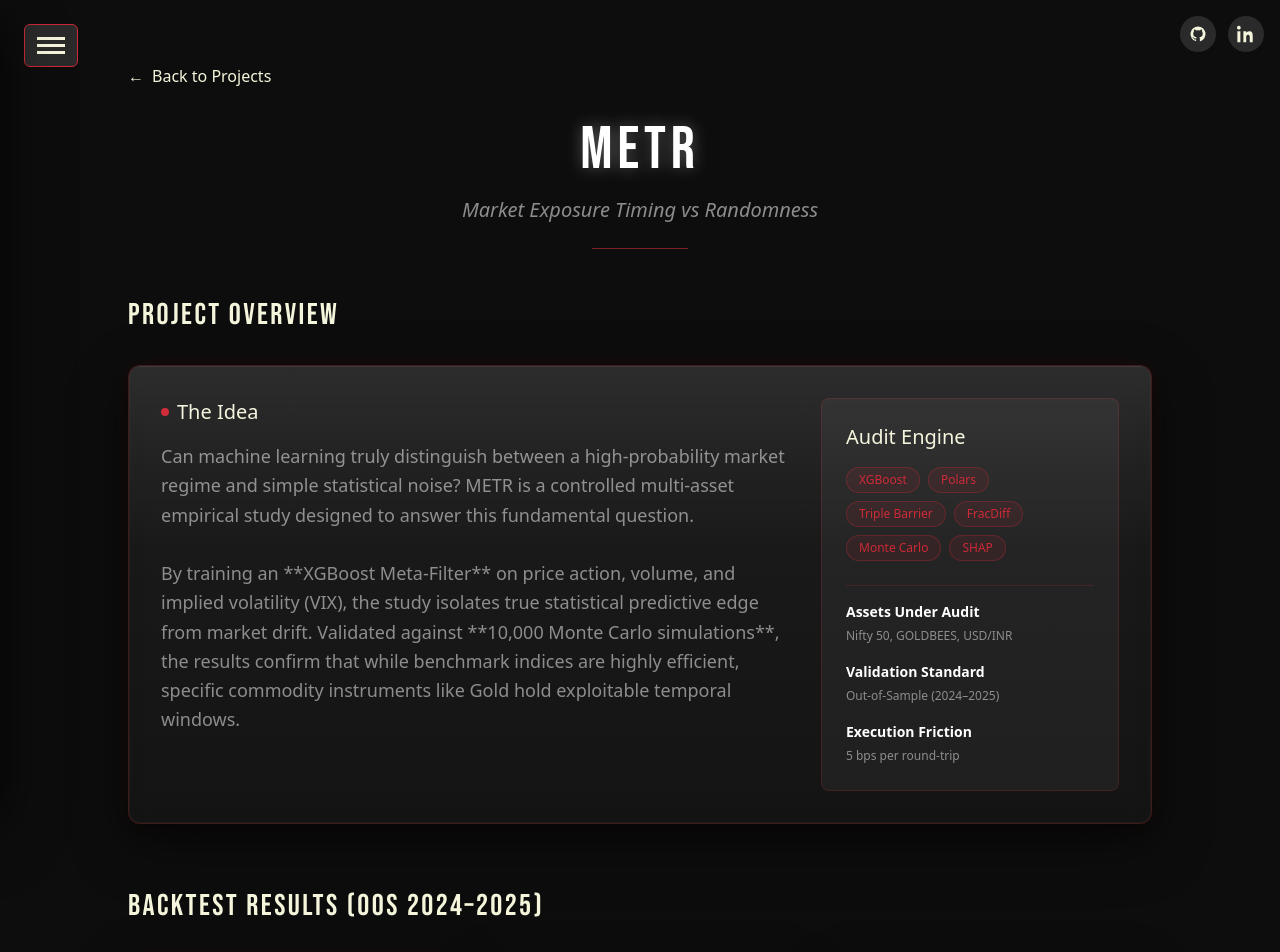
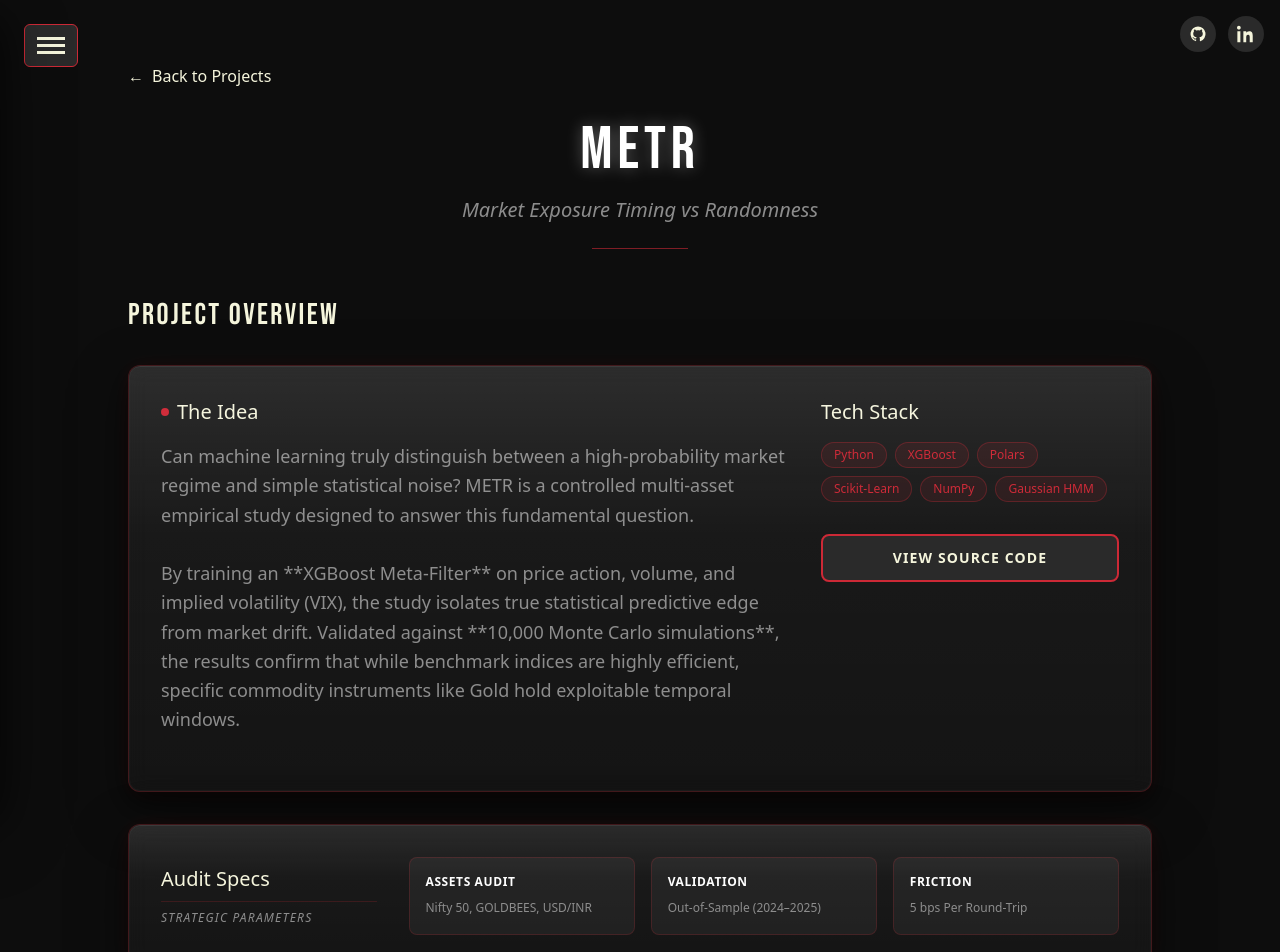
Before and after one commit to mohakapoor/Portfolio, a Next.js app: page /projects/METR in a window 1280 px wide. Shown: the top 952 px of the page. Built offline with nearby package versions, Linux system fonts and the light colour scheme.

Commit message:
fixing the first card

```diff
--- a/src/app/projects/METR/page.tsx
+++ b/src/app/projects/METR/page.tsx
@@ -92,41 +92,63 @@ export default function METRProjectPage() {
                 {/* Project Overview Section */}
                 <section id="project-details" className="max-w-5xl mx-auto mb-16">
                     <h2 className="newspaper-headline text-3xl my-8 animate-slide-right">Project Overview</h2>
-                    <div className="glass-card p-6 md:p-8">
-                        <div className="grid md:grid-cols-3 gap-8">
+
+                    {/* Card 1: The Idea */}
+                    <div className="glass-card p-6 md:p-8 mb-8 animate-slide-up">
+                        <div className="grid md:grid-cols-3 gap-8 items-start">
                             <div className="md:col-span-2">
                                 <h3 className="text-xl mb-4 text-[var(--vintage-white)] flex items-center gap-2">
                                     <span className="w-2 h-2 bg-[var(--spider-red)] rounded-full"></span>
                                     The Idea
                                 </h3>
-                                <p className="text-[var(--dust-gray)] mb-6 leading-relaxed text-lg">
+                                <p className="text-[var(--dust-gray)] leading-relaxed text-lg mb-6">
                                     Can machine learning truly distinguish between a high-probability market regime and simple statistical noise? METR is a controlled multi-asset empirical study designed to answer this fundamental question.
                                     <br /><br />
                                     By training an **XGBoost Meta-Filter** on price action, volume, and implied volatility (VIX), the study isolates true statistical predictive edge from market drift. Validated against **10,000 Monte Carlo simulations**, the results confirm that while benchmark indices are highly efficient, specific commodity instruments like Gold hold exploitable temporal windows.
                                 </p>
                             </div>
-                            <div className="bg-white/5 p-6 rounded-lg border border-[var(--spider-red)]/20">
-                                <h3 className="text-xl mb-4 text-[var(--vintage-white)]">Audit Engine</h3>
-                                <div className="flex flex-wrap gap-2 mb-6">
-                                    {['XGBoost', 'Polars', 'Triple Barrier', 'FracDiff', 'Monte Carlo', 'SHAP'].map((tag) => (
+                            <div className="md:col-span-1">
+                                <h3 className="text-xl mb-4 text-[var(--vintage-white)]">Tech Stack</h3>
+                                <div className="flex flex-wrap gap-2 mb-8">
+                                    {['Python', 'XGBoost', 'Polars', 'Scikit-Learn', 'NumPy', 'Gaussian HMM'].map((tag) => (
                                         <span key={tag} className="px-3 py-1 text-xs bg-[var(--spider-red)]/10 text-[var(--spider-red)] border border-[var(--spider-red)]/30 rounded-full font-mono">
                                             {tag}
                                         </span>
                                     ))}
                                 </div>
-                                <div className="space-y-4 pt-4 border-t border-[var(--spider-red)]/20">
-                                    <div>
-                                        <span className="text-white block font-bold text-sm">Assets Under Audit</span>
-                                        <span className="text-[var(--dust-gray)] text-xs">Nifty 50, GOLDBEES, USD/INR</span>
-                                    </div>
-                                    <div>
-                                        <span className="text-white block font-bold text-sm">Validation Standard</span>
-                                        <span className="text-[var(--dust-gray)] text-xs">Out-of-Sample (2024–2025)</span>
-                                    </div>
-                                    <div>
-                                        <span className="text-white block font-bold text-sm">Execution Friction</span>
-                                        <span className="text-[var(--dust-gray)] text-xs">5 bps per round-trip</span>
-                                    </div>
+                                <a
+                                    href="https://github.com/mohakapoor/METR"
+                                    target="_blank"
+                                    rel="noreferrer noopener"
+                                    className="spider-noir-button w-full py-3 border-2 text-center rounded-lg inline-block text-sm font-bold tracking-widest uppercase transition-all duration-300 hover:shadow-[0_0_20px_rgba(204,41,54,0.3)]"
+                                >
+                                    View Source Code
+                                </a>
+                            </div>
+                        </div>
+                    </div>
+
+                    {/* Card 2: Audit Engine */}
+                    <div className="glass-card p-6 md:p-8 animate-slide-up" style={{ animationDelay: '0.1s' }}>
+                        <div className="grid md:grid-cols-4 gap-8 items-center">
+                            <div className="md:col-span-1">
+                                <h3 className="text-xl text-[var(--vintage-white)] mb-2">Audit Specs</h3>
+                                <p className="text-xs text-[var(--dust-gray)] italic font-mono uppercase tracking-widest border-t border-[var(--spider-red)]/20 pt-2">
+                                    Strategic Parameters
+                                </p>
+                            </div>
+                            <div className="md:col-span-3 grid grid-cols-1 sm:grid-cols-3 gap-4">
+                                <div className="p-4 bg-white/5 rounded-lg border border-[var(--spider-red)]/20">
+                                    <span className="text-white block font-bold text-xs mb-1 uppercase tracking-wider">Assets Audit</span>
+                                    <span className="text-[var(--dust-gray)] text-xs">Nifty 50, GOLDBEES, USD/INR</span>
+                                </div>
+                                <div className="p-4 bg-white/5 rounded-lg border border-[var(--spider-red)]/20">
+                                    <span className="text-white block font-bold text-xs mb-1 uppercase tracking-wider">Validation</span>
+                                    <span className="text-[var(--dust-gray)] text-xs">Out-of-Sample (2024–2025)</span>
+                                </div>
+                                <div className="p-4 bg-white/5 rounded-lg border border-[var(--spider-red)]/20">
+                                    <span className="text-white block font-bold text-xs mb-1 uppercase tracking-wider">Friction</span>
+                                    <span className="text-[var(--dust-gray)] text-xs">5 bps Per Round-Trip</span>
                                 </div>
                             </div>
                         </div>
```
